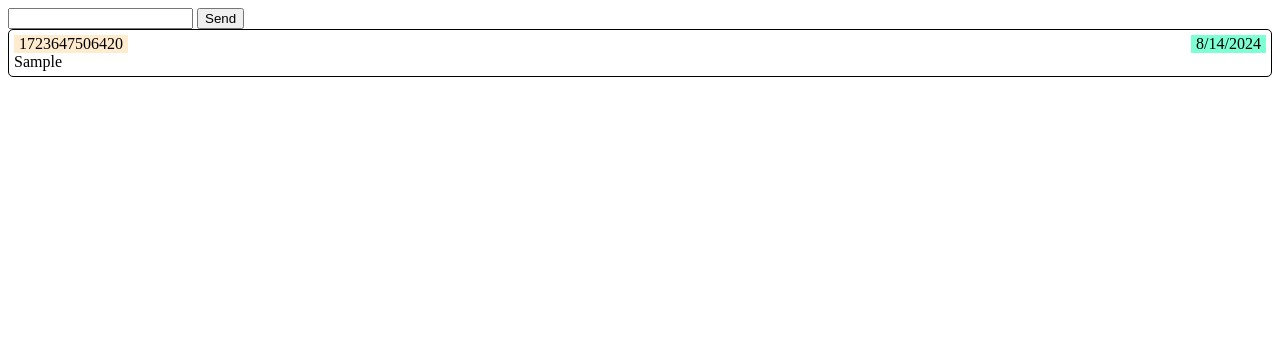
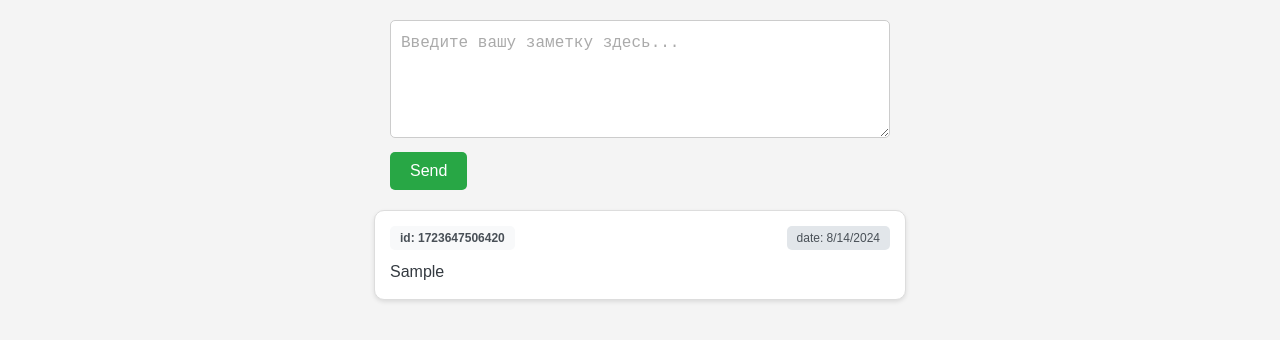
Before and after one commit to SerPanTeam/ICH-HW, a plain HTML site: page 13.1/index.html in a window 1280 px wide. Both pictures are taken after typing "Sample" into the empty fields and a click on the button "Send". Drawn offline with Linux system fonts and the light colour scheme.

Commit message:
MOD: new design

```diff
--- a/13.1/index.html
+++ b/13.1/index.html
@@ -10,7 +10,7 @@
 
 <body>
   <form action="">
-    <input id="textPost" type="text" />
+    <textarea id="textPost" rows="4" cols="50" placeholder="Введите вашу заметку здесь..."></textarea>
     <button type="submit" id="send" onclick="sendPost(event)">Send</button>
   </form>
 
--- a/13.1/style.css
+++ b/13.1/style.css
@@ -1,11 +1,63 @@
+body {
+    font-family: Arial, sans-serif;
+    background-color: #f4f4f4;
+    margin: 0;
+    padding: 20px;
+    display: flex;
+    flex-direction: column;
+    align-items: center;
+}
+
+form {
+    width: 100%;
+    max-width: 500px;
+    margin-bottom: 20px;
+}
+
+textarea {
+    width: 100%;
+    padding: 10px;
+    border: 1px solid #ccc;
+    border-radius: 5px;
+    font-size: 16px;
+    resize: vertical;
+    box-sizing: border-box;
+    line-height: 1.5;
+}
+
+textarea::placeholder {
+    color: #aaa;
+}
+
+button {
+    padding: 10px 20px;
+    background-color: #28a745;
+    color: white;
+    border: none;
+    border-radius: 5px;
+    font-size: 16px;
+    cursor: pointer;
+    transition: background-color 0.3s;
+    margin-top: 10px;
+}
+
+button:hover {
+    background-color: #218838;
+}
+
 .post {
-    border: 1px solid;
-    border-radius: 5px;
-    padding: 5px;
+    border: 1px solid #ddd;
+    border-radius: 10px;
+    padding: 15px;
+    margin-bottom: 10px;
+    background-color: #ffffff;
+    width: 100%;
+    max-width: 500px;
+    box-shadow: 0 2px 4px rgba(0, 0, 0, 0.1);
     display: grid;
     grid-template-columns: 1fr 1fr;
     grid-template-rows: auto auto;
-
+    gap: 10px;
 }
 
 .id {
@@ -13,8 +65,16 @@
     grid-row: 1 / 2;
     align-self: start;
     justify-self: start;
-    background-color: blanchedalmond;
-    padding: 0 5px;
+    background-color: #f8f9fa;
+    padding: 5px 10px;
+    border-radius: 5px;
+    font-weight: bold;
+    font-size: 12px;
+    color: #495057;
+}
+
+.id::before {
+    content: "id: ";
 }
 
 .date {
@@ -22,11 +82,23 @@
     grid-row: 1 / 2;
     align-self: start;
     justify-self: end;
-    background-color: aquamarine;
-    padding: 0 5px;
+    background-color: #e2e6ea;
+    padding: 5px 10px;
+    border-radius: 5px;
+    font-size: 12px;
+    color: #495057;
 }
+
+.date::before {
+    content: "date: ";
+}
+
 
 .text {
     grid-column: 1 / 3;
-    grid-row: 2 / 3;
+    grid-row: 2 / 2;
+    font-size: 16px;
+    line-height: 1.5;
+    color: #343a40;
+    white-space: pre-wrap;
 }
```
